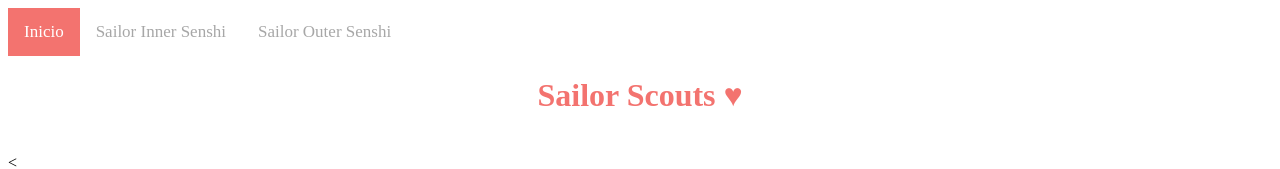
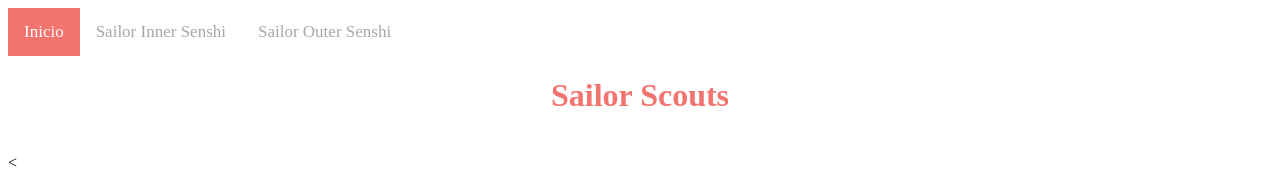
Before and after one commit to SantisoMarina/CLIPPaginaBasica, a plain HTML site: page index.html in a window 1280 px wide. Shown: the top 169 px of the page. Drawn offline with Linux system fonts and the light colour scheme.

Commit message:
cambio 4

```diff
--- a/index.html
+++ b/index.html
@@ -17,7 +17,7 @@
             <a href="sailorOuter.html">Sailor Outer Senshi</a>
 
         </div>
-        <h1 style="color: #f3736f">Sailor Scouts ♥</h1><br>
+        <h1 style="color: #f3736f">Sailor Scouts</h1><br>
     </header>
     <main>
         <table>
```
